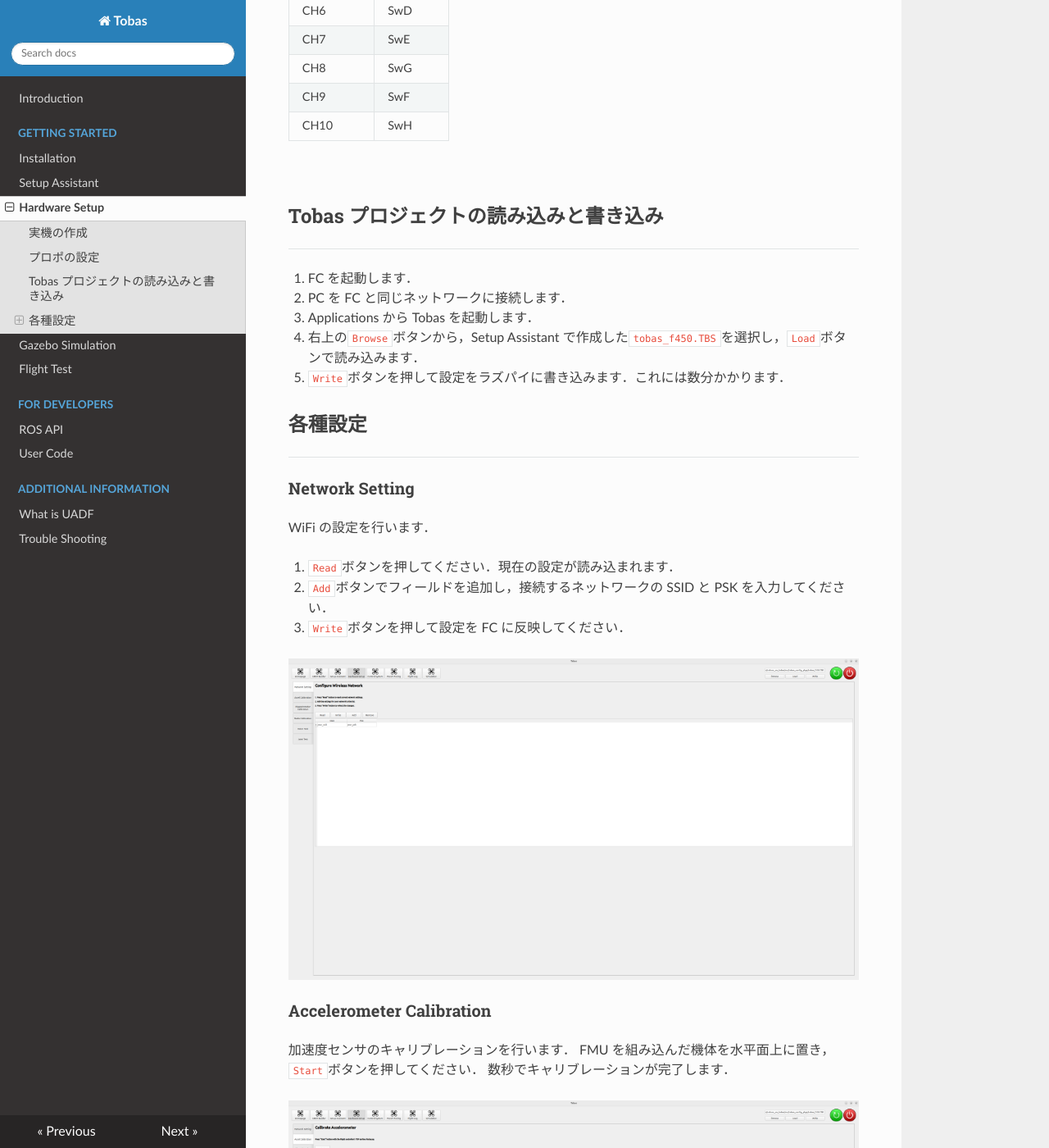
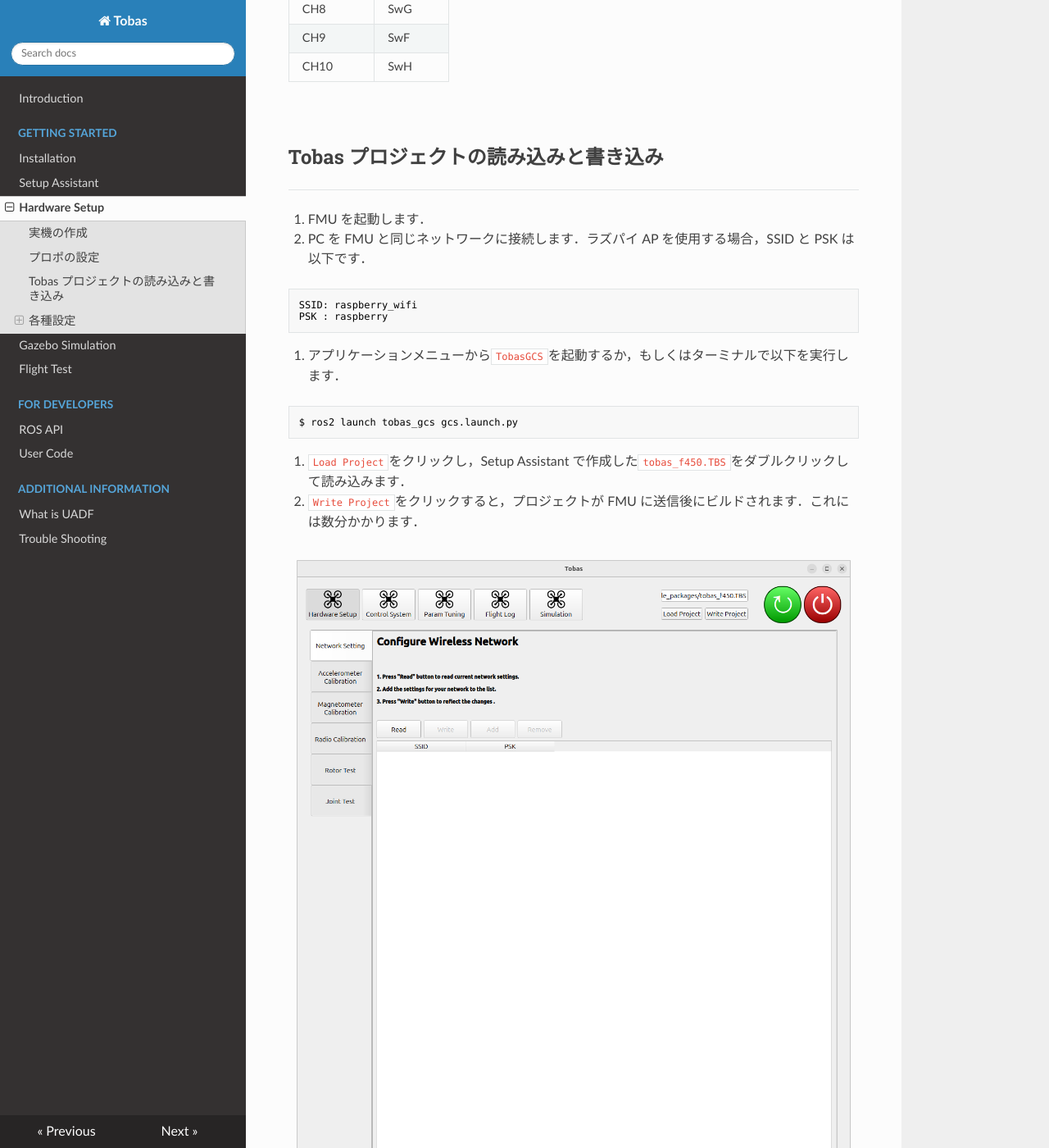
Before and after one commit to TobasFlightControl/tobas_wiki_ja, an MkDocs documentation site: the page built from docs/hardware_setup.md, in a window 1280 px wide and 1400 px high, scrolled down 1560 px. Shown: the whole window at 82% size. Built offline with MkDocs 1.6.1, drawn with Linux system fonts in a browser that asks for light colours; nearby versions of some CDN libraries; some of the changed text lies outside the part shown.

Commit message:
edit: hardware_setup

````diff
--- a/docs/hardware_setup.md
+++ b/docs/hardware_setup.md
@@ -1,13 +1,10 @@
-# ハードウェア設定
-
-FMU に関する設定を行います．
+# 実機のセットアップ
 
 ## 実機の作成
 
 ---
 
 設計通りに実機を作成します．
-FC と地上基地局の通信はラズパイの内蔵 WiFi で行うため，テレメトリモジュールは不要です．
 
 <!-- TODO: Navio2のような詳細な手順 -->
 <!-- cf. https://docs.emlid.com/navio2/hardware-setup/ -->
@@ -19,7 +16,7 @@
 
 ---
 
-S.BUS の信号は 8 チャンネルを想定しています．
+S.BUS の信号は 8 チャンネル以上を想定しています．
 RC 入力の各チャンネルの役割は以下のようになっています:
 
 | チャンネル | 役割           | インターフェース |
@@ -60,11 +57,24 @@
 
 ---
 
-1. FC を起動します．
-1. PC を FC と同じネットワークに接続します．
-1. Applications から Tobas を起動します．
-1. 右上の`Browse`ボタンから，Setup Assistant で作成した`tobas_f450.TBS`を選択し，`Load`ボタンで読み込みます．
-1. `Write`ボタンを押して設定をラズパイに書き込みます．これには数分かかります．
+1. FMU を起動します．
+2. PC を FMU と同じネットワークに接続します．ラズパイ AP を使用する場合，SSID と PSK は以下です．
+
+```txt
+SSID: raspberry_wifi
+PSK : raspberry
+```
+
+3. アプリケーションメニューから`TobasGCS`を起動するか，もしくはターミナルで以下を実行します．
+
+```bash
+$ ros2 launch tobas_gcs gcs.launch.py
+```
+
+4. `Load Project`をクリックし，Setup Assistant で作成した`tobas_f450.TBS`をダブルクリックして読み込みます．
+5. `Write Project`をクリックすると，プロジェクトが FMU に送信後にビルドされます．これには数分かかります．
+
+![load_and_write](resources/hardware_setup/load_and_write.png)
 
 ## 各種設定
 
@@ -74,16 +84,16 @@
 
 WiFi の設定を行います．
 
-1. `Read`ボタンを押してください．現在の設定が読み込まれます．
-1. `Add`ボタンでフィールドを追加し，接続するネットワークの SSID と PSK を入力してください．
-1. `Write`ボタンを押して設定を FC に反映してください．
+1. `Read`をクリックすると，現在の設定が読み込まれます．
+1. `Add`をクリックしてフィールドを追加し，接続するネットワークの SSID と PSK を入力してください．
+1. `Write`をクリックすると，設定が FMU に反映されます．
 
 ![network_setting](resources/hardware_setup/network_setting.png)
 
 ### Accelerometer Calibration
 
 加速度センサのキャリブレーションを行います．
-FMU を組み込んだ機体を水平面上に置き，`Start`ボタンを押してください．
+機体を水平面上に置き，`Start`をクリックしてください．
 数秒でキャリブレーションが完了します．
 
 ![accel_calibration](resources/hardware_setup/accel_calibration.png)
@@ -91,10 +101,11 @@
 ### Magnetometer Calibration
 
 地磁気センサのキャリブレーションを行います．
+地磁気センサは周囲の環境の影響を強く受けるため，FMU を機体に取り付けた状態で実行してください．
 
-1. `Start`ボタンを押してください．すると，地磁気の値が紫色の点で表示され始めます．
+1. `Start`をクリックすると，地磁気の値が紫色の点で表示され始めます．
 1. 点群がきれいな楕円体を描くように機体を全方位にゆっくりと回転させてください．6 面それぞれが上を向いた状態で Z 軸回りに 2 周ずつ回転させるのがおすすめです．
-1. 完了したら`Finish`ボタンを押してください．キャリブレーション後の白色の点群が原点周りのきれいな球を描いていれば成功です．
+1. 完了したら`Finish`をクリックしてください．キャリブレーション後の白色の点群が原点周りのきれいな球を描いていれば成功です．
 
 ![mag_calibration](resources/hardware_setup/mag_calibration.png)
 
@@ -102,24 +113,24 @@
 
 ラジオ入力 (S.BUS) のキャリブレーションを行います．
 
-1. `Start`ボタンを押してください．すると，S.BUS の各チャンネルの値が表示され始めます．
+1. `Start`をクリックすると，S.BUS の各チャンネルの値が表示され始めます．
 1. それぞれのチャンネルについて，操作可能な範囲全体をカバーするようにレバーまたはスイッチを操作してください．
    レバーと GUI のバーの動作が反対方向の場合は，プロポ側の設定を適切に変更してください．
-1. `Finish`ボタンを押してキャリブレーションを完了してください．
+1. `Finish`をクリックすると，キャリブレーションを完了します．
 
 ![radio_calibration](resources/hardware_setup/radio_calibration.png)
 
 ### Rotor Test
 
-<span style="color: red;"><strong>警告: 必ず全てのプロペラを取り外した状態で実行してください．</strong></span>
+<span style="color: red;"><strong>警告: この操作ではモータが回転します．プロペラを取り付けて実行する場合は十分に注意してください．</strong></span>
 
 ![rotor_test](resources/hardware_setup/rotor_test.png)
 
-1. `Start`ボタンを押してください．全てのモータがアームされます．
+1. `Start`をクリックすると，全てのモータが回転できる状態になります．
 1. それぞれのモータについて，レバーを動かして回転させ，RC 出力チャンネルと回転方向が正しいことを確認してください．
 1. それぞれのモータについて，回転数が振動しない程度に制御ゲインを調整してください．
-1. `Save`ボタンを押して制御ゲインを保存してください．
-1. `Stop`ボタンを押してテストを終了してください．
+1. `Save`をクリックすると，制御ゲインが FMU に保存されます．
+1. `Stop`をクリックすると，テストが終了します．
 
 ### Joint Test
 
````
Also changed, not shown: docs/resources/hardware_setup/accel_calibration.png, docs/resources/hardware_setup/joint_test.png, docs/resources/hardware_setup/load_and_write.png (added), docs/resources/hardware_setup/mag_calibration.png, docs/resources/hardware_setup/network_setting.png, docs/resources/hardware_setup/radio_calibration.png, docs/resources/hardware_setup/rotor_test.png.
